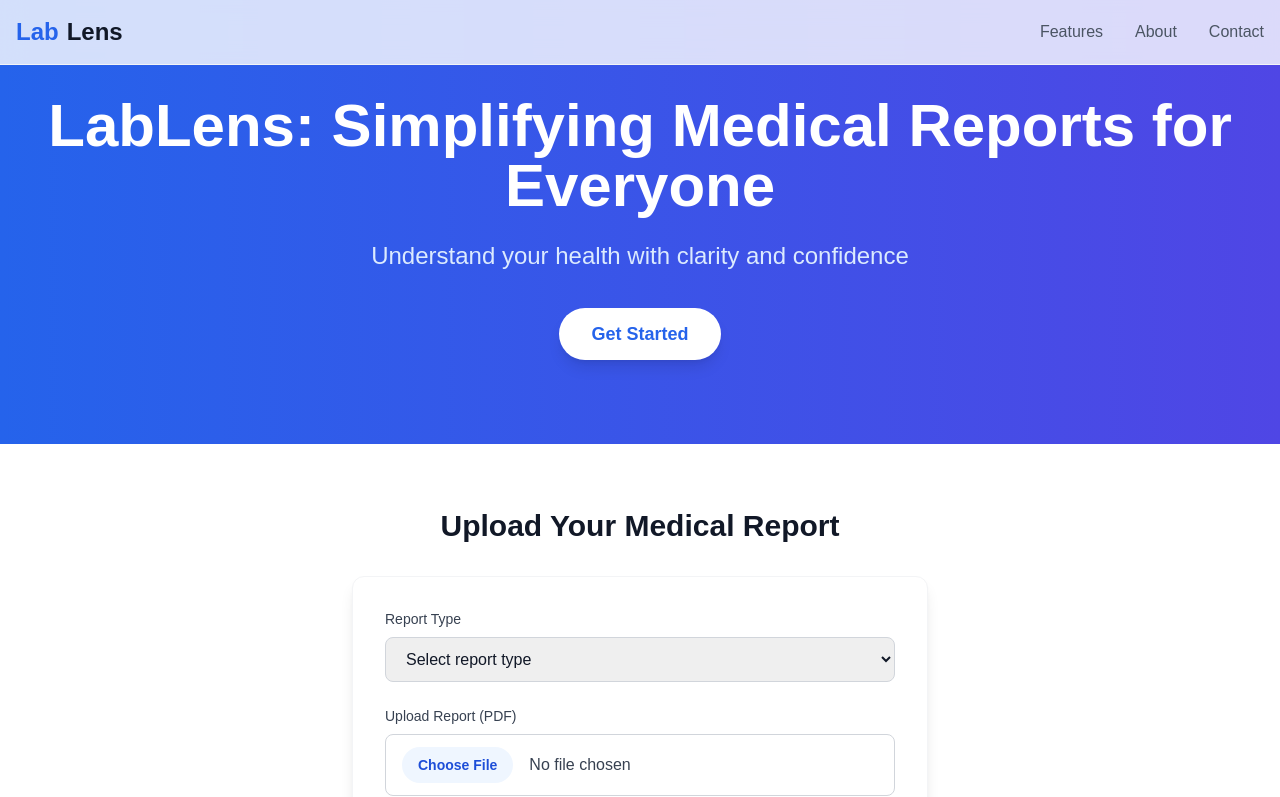
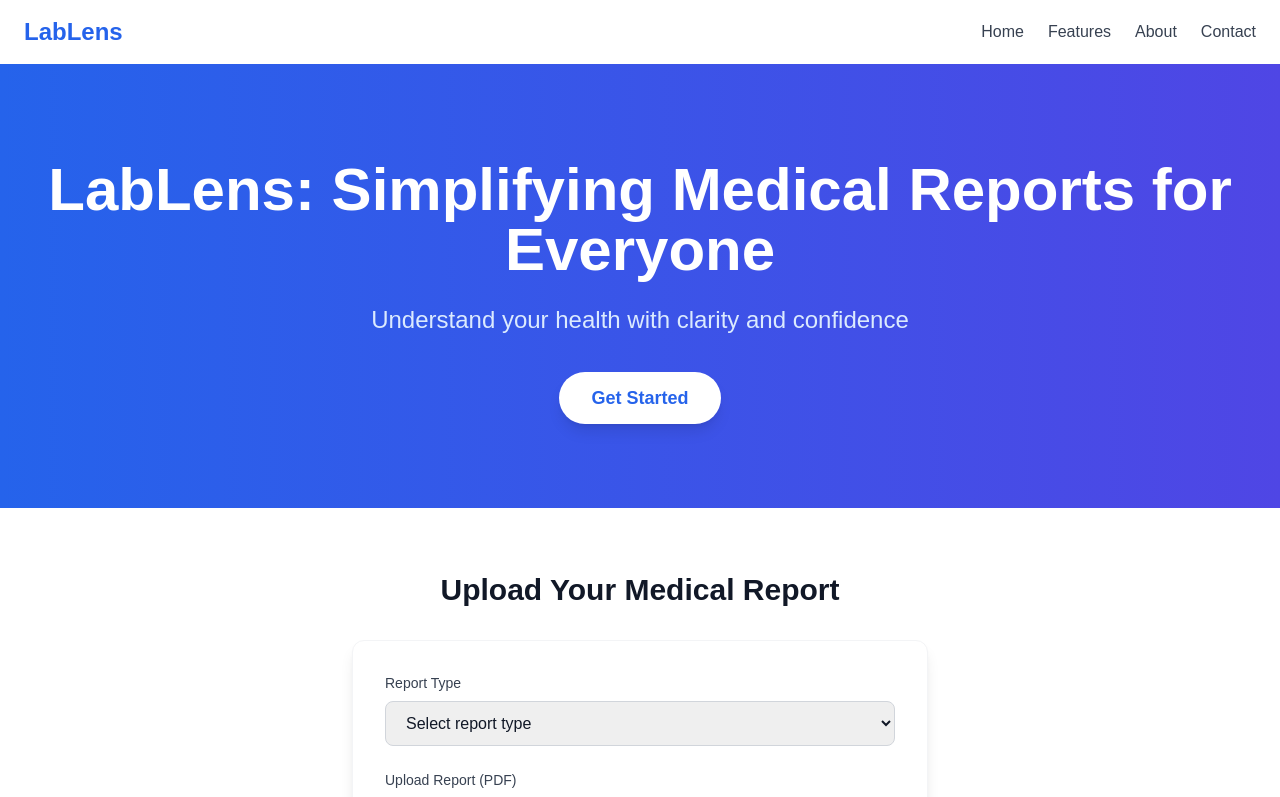
Before and after one commit to guyoverclocked/LabLens-AI, a Next.js app: page / in a window 1280 px wide. Shown: the top 797 px of the page. Built offline with nearby package versions, Linux system fonts and the light colour scheme.

Commit message:
Update Header.tsx

```diff
--- a/components/Header.tsx
+++ b/components/Header.tsx
@@ -2,45 +2,18 @@ import Link from 'next/link'
 
 export default function Header() {
   return (
-    <header className="fixed top-0 left-0 right-0 bg-white/80 backdrop-blur-md z-50 border-b border-gray-100">
-      <div className="container mx-auto px-4">
-        <div className="flex items-center justify-between h-16">
-          {/* Logo and Title */}
-          <Link href="/" className="flex items-center space-x-2">
-            <span className="text-2xl font-bold text-blue-600">Lab</span>
-            <span className="text-2xl font-bold text-gray-900">Lens</span>
-          </Link>
-
-          {/* Navigation - Hide on mobile, show on larger screens */}
-          <nav className="hidden md:flex items-center space-x-8">
-            <Link href="/#features" className="text-gray-600 hover:text-gray-900">Features</Link>
-            <Link href="/#about" className="text-gray-600 hover:text-gray-900">About</Link>
-            <Link href="/#contact" className="text-gray-600 hover:text-gray-900">Contact</Link>
-          </nav>
-
-          {/* Mobile Menu Button */}
-          <button className="md:hidden p-2 rounded-lg hover:bg-gray-100">
-            <svg className="w-6 h-6 text-gray-600" fill="none" stroke="currentColor" viewBox="0 0 24 24">
-              <path strokeLinecap="round" strokeLinejoin="round" strokeWidth={2} d="M4 6h16M4 12h16M4 18h16" />
-            </svg>
-          </button>
+    <header className="bg-white shadow-md">
+      <nav className="container mx-auto px-6 py-4 flex justify-between items-center">
+        <div className="flex items-center">
+          <span className="text-2xl font-bold text-blue-600">LabLens</span>
         </div>
-      </div>
-
-      {/* Mobile Navigation Menu - Hidden by default */}
-      <div className="md:hidden">
-        <div className="px-2 pt-2 pb-3 space-y-1">
-          <Link href="/#features" className="block px-3 py-2 text-gray-600 hover:text-gray-900 hover:bg-gray-50 rounded-md">
-            Features
-          </Link>
-          <Link href="/#about" className="block px-3 py-2 text-gray-600 hover:text-gray-900 hover:bg-gray-50 rounded-md">
-            About
-          </Link>
-          <Link href="/#contact" className="block px-3 py-2 text-gray-600 hover:text-gray-900 hover:bg-gray-50 rounded-md">
-            Contact
-          </Link>
-        </div>
-      </div>
+        <ul className="flex space-x-6">
+          <li><Link href="#" className="text-gray-700 hover:text-blue-600 transition duration-300">Home</Link></li>
+          <li><Link href="#features" className="text-gray-700 hover:text-blue-600 transition duration-300">Features</Link></li>
+          <li><Link href="#about" className="text-gray-700 hover:text-blue-600 transition duration-300">About</Link></li>
+          <li><Link href="#contact" className="text-gray-700 hover:text-blue-600 transition duration-300">Contact</Link></li>
+        </ul>
+      </nav>
     </header>
   )
 }
```
